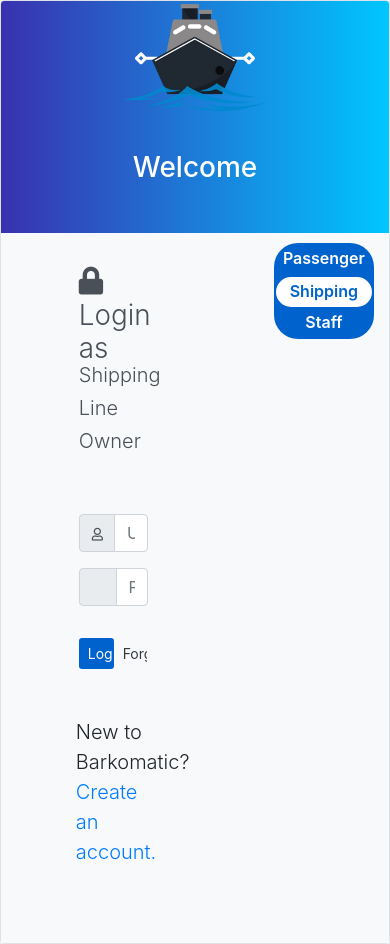
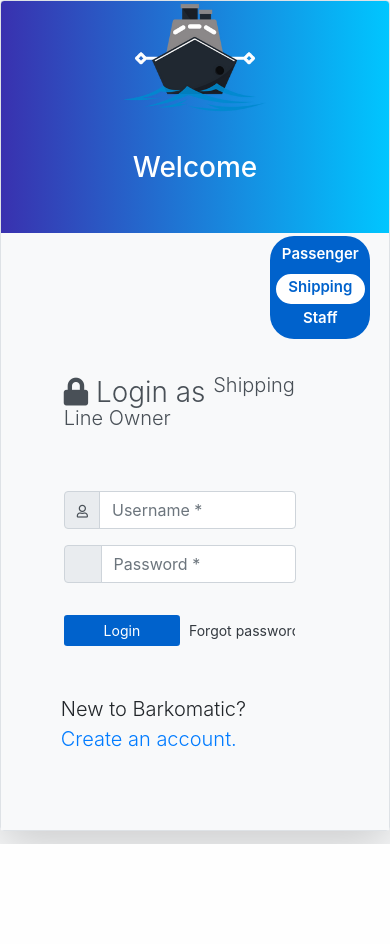
Before and after one commit to erwinjames/barkomatic-main, a PHP site: page /barkomatic-main/login.php in a window 390 px wide. After the commit the page ends 844 px from the top, so only its background shows below. Run offline with PHP 8.4, Linux system fonts and the light colour scheme; some libraries are stand-ins or nearby versions.

Commit message:
style for mobile

```diff
--- a/login.php
+++ b/login.php
@@ -23,8 +23,8 @@
             </div>
         </div>
         <div class="row">
-            <div class="col-12 register-right">
-                <ul class="nav nav-tabs nav-justified" id="myTab" role="tablist">
+            <div class="col-md-12 register-right">
+                <ul style="padding:1%;margin:1%;font-size:15px;" class="nav nav-tabs nav-justified" id="myTab" role="tablist">
                     <li class="nav-item">
                         <a class="nav-link" id="home-tab" data-toggle="tab" href="#home" role="tab" aria-controls="home" aria-selected="false">Passenger</a>
                     </li>
@@ -43,11 +43,11 @@
                             <span id="res-icon"></span>
                             <span id="res-message"></span>
                         </div>
-                        <div style="padding-bottom:60px;" class="row register-form pt-0">
-                            <div class="col-9">
+                        <div style="padding-bottom:60px;" class="row register-form col-md-12">
+                            <div class="col-md-12">
                                 <h3 class="register-heading text-left mt-0 mb-0 display-6 pb-5"><i class="fa fa-lock"></i> Login as <sup class="font-weight-initial lead display-6">Passenger</sup></h3>
                                 <div class="row">
-                                    <div class="col-9">
+                                    <div class="col-md-12">
                                         <form id="passenger-form">
                                             <div class="form-group input-group">
                                                 <div class="input-group-prepend">
@@ -81,11 +81,11 @@
                             <span id="res-icon-showner"></span>
                             <span id="res-message-showner"></span>
                         </div>
-                        <div style="padding-bottom:60px;" class="row register-form pt-0">
-                            <div class="col-9">
+                        <div style="padding-bottom:60px;" class="row register-form col-md-12">
+                            <div class="col-md-12">
                             <h3 class="register-heading text-left mt-0 mb-0 display-6 pb-5"><i class="fa fa-lock"></i> Login as <sup class="font-weight-initial lead display-6">Shipping Line Owner</sup></h3>
                                 <div class="row">
-                                    <div class="col-9">
+                                    <div class="col-md-12">
                                         <form id="login_showner_form">
                                             <div class="form-group input-group">
                                                 <div class="input-group-prepend">
@@ -119,11 +119,11 @@
                             <span id="res-icon-staff"><i class='fa fa-check-circle'></i></span>
                             <span id="res-message-staff"></span>
                         </div>
-                        <div style="padding-bottom:60px;" class="row register-form pt-0">
-                            <div class="col-9">
+                        <div style="padding-bottom:60px;" class="row register-form col-md-12">
+                            <div class="col-md-12">
                                 <h3 class="register-heading text-left mt-0 mb-0 display-6 pb-5"><i class="fa fa-lock"></i> Login as <sup class="font-weight-initial lead display-6">Shipping Line Staff</sup></h3>
                                 <div class="row">
-                                    <div class="col-9">
+                                    <div class="col-md-12">
                                         <form id="staff_login_form">
                                             <div class="form-group input-group">
                                                 <div class="input-group-prepend">
```
